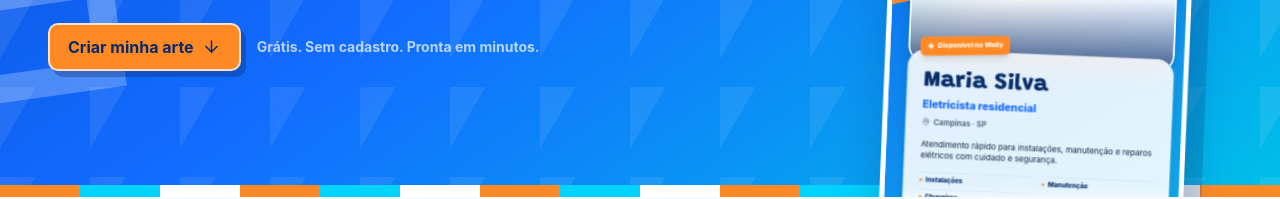
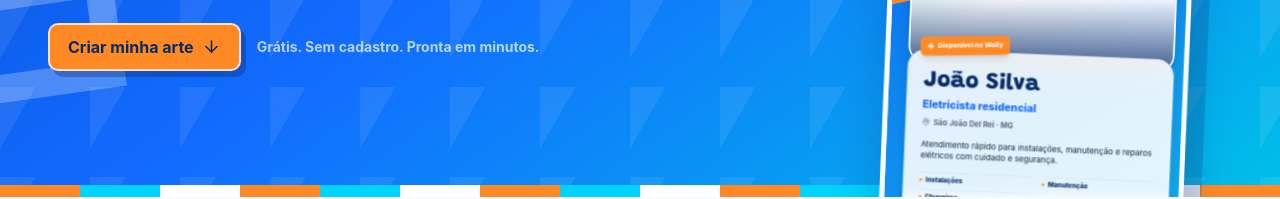
Before and after one commit to logosdigitaltech/to-no-wally, a Next.js app: page / in a window 1280 px wide. Shown: the part 533-732 px from the top of the page. Built offline with nearby package versions, Linux system fonts and the light colour scheme; no server answers.

Commit message:
Update hero sample profile location

```diff
--- a/src/components/Hero.tsx
+++ b/src/components/Hero.tsx
@@ -4,10 +4,10 @@ import { defaultValues } from "@/lib/schema";
 
 const sample = {
   ...defaultValues,
-  name: "Maria Silva",
+  name: "João Silva",
   profession: "Eletricista residencial",
-  city: "Campinas",
-  state: "SP" as const,
+  city: "São João Del Rei",
+  state: "MG" as const,
   bio: "Atendimento rápido para instalações, manutenção e reparos elétricos com cuidado e segurança.",
   services: ["Instalações", "Manutenção", "Chuveiros"],
   region: "Campinas e região",
```
